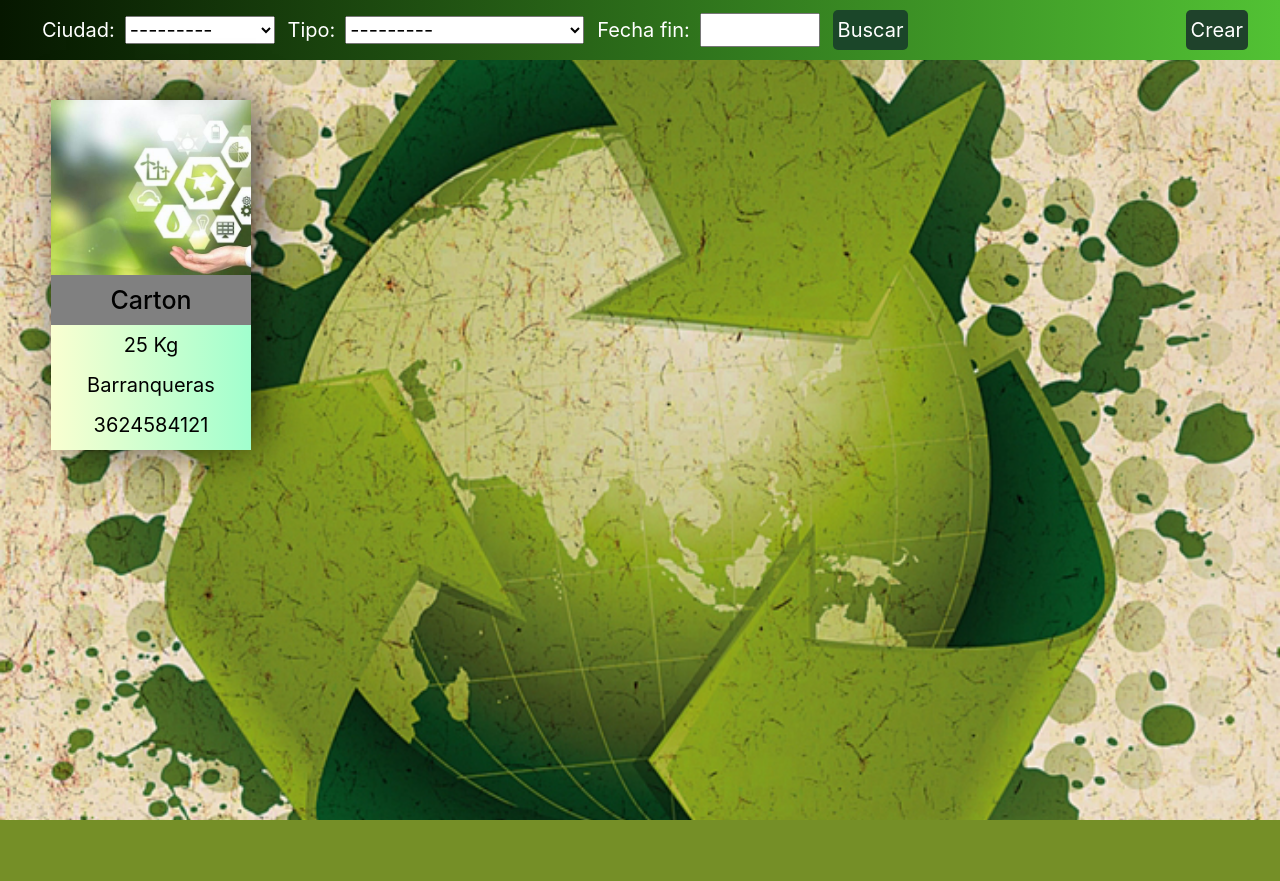
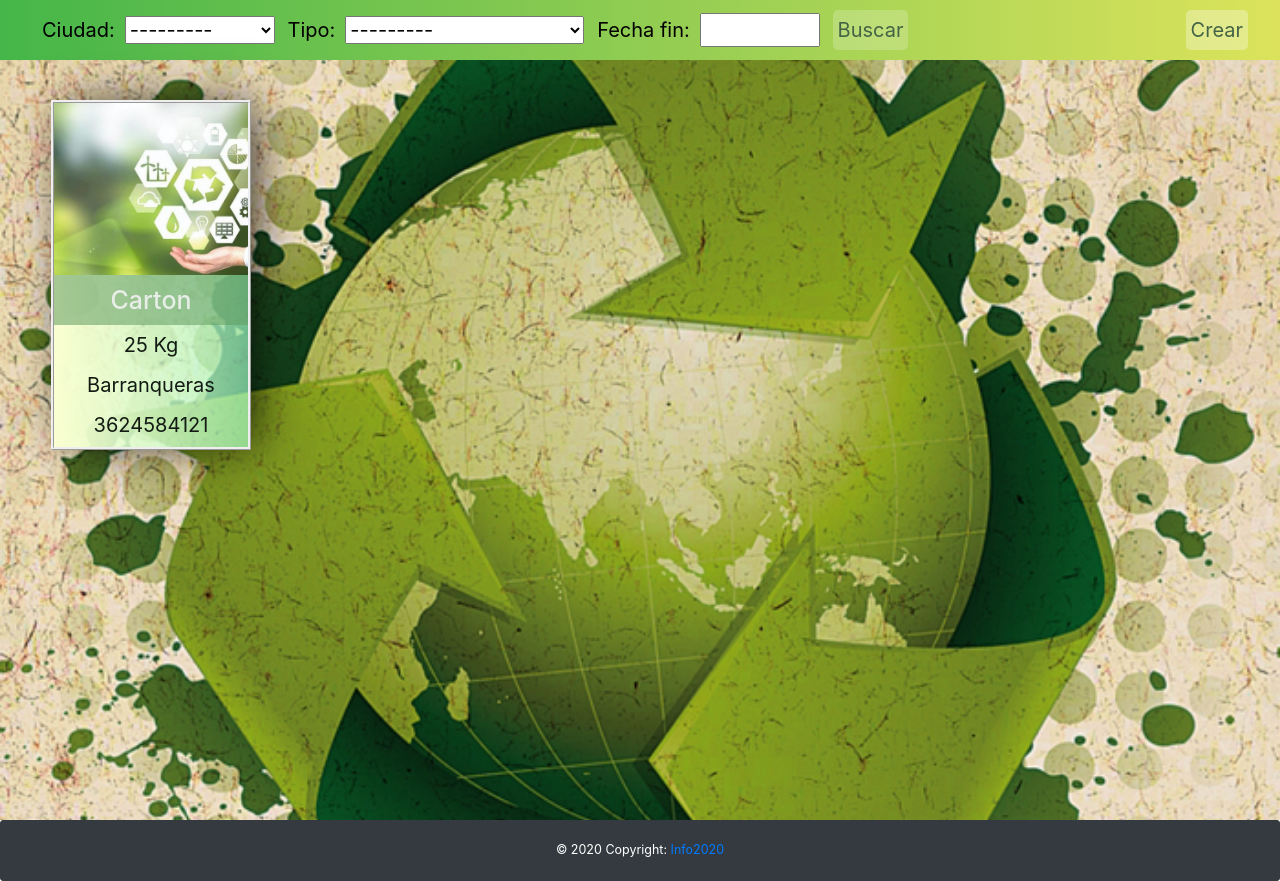
Before and after one commit to ivancubilla/Info2020, a Django app: page / in a window 1280 px wide. Before the commit the page ends 820 px from the top, so only its background shows below. Run offline with Django 3.2, Linux system fonts and the light colour scheme; data comes from the database, SQL or seed files in the repository; some libraries are stand-ins or nearby versions.

Commit message:
cargue footer y frontend

```diff
--- a/proyecto/static/css/style.css
+++ b/proyecto/static/css/style.css
@@ -34,11 +34,10 @@ p {
 }
 
 .navegacion {
-  background: #52c234;  /* fallback for old browsers */
-  background: -webkit-linear-gradient(to right, #061700, #52c234);  /* Chrome 10-25, Safari 5.1-6 */
-  background: linear-gradient(to right, #061700, #52c234); /* W3C, IE 10+/ Edge, Firefox 16+, Chrome 26+, Opera 12+, Safari 7+ */
-  color: white;
-}
+  background: #DCE35B;  /* fallback for old browsers */
+  background: -webkit-linear-gradient(to right, #45B649, #DCE35B);  /* Chrome 10-25, Safari 5.1-6 */
+  background: linear-gradient(to right, #45B649, #dce35b); /* W3C, IE 10+/ Edge, Firefox 16+, Chrome 26+, Opera 12+, Safari 7+ */
+  }
 
 .navegacion .nav {
   width: 95%;
@@ -64,21 +63,22 @@ p {
 }
 
 .navegacion .nav button {
-  background: rgb(27, 70, 41);
+  background-color: rgba(255, 255, 255, 0.2);
   border-style: groove;
   border-width: 0;
   padding: .5rem;
   font-size: 2rem;
-  color: white;
+  color: rgb(68, 99, 70);
   border-radius: .5rem;
   margin-left: 1rem;
 }
 
+
 .navegacion .nav a {
-  background:rgb(31, 66, 43);
+  background-color: rgba(255, 255, 255, 0.3);
   border-radius: .5rem;
   font-size: 2rem;
-  color: white;
+  color: rgb(68, 99, 70);
   padding: .5rem;
   text-align: center;
   text-decoration: none;
@@ -87,7 +87,7 @@ p {
 .contenedor {
   background: #56ab2f;  /* fallback for old browsers */
   background: -webkit-linear-gradient(to right, rgba(168, 224, 99, 0.596), rgba(86, 171, 47, 0.575));  /* Chrome 10-25, Safari 5.1-6 */
-  background: linear-gradient(to right, rgba(168, 224, 99, 0.555), rgba(86, 171, 47, 0.623)),url(/static/img/logo4.jpg); /* W3C, IE 10+/ Edge, Firefox 16+, Chrome 26+, Opera 12+, Safari 7+ */
+  background: linear-gradient(to right, rgba(168, 224, 99, 0.555), rgba(86, 171, 47, 0.623)),url(/static/img/logo2.jpg); /* W3C, IE 10+/ Edge, Firefox 16+, Chrome 26+, Opera 12+, Safari 7+ */
   margin:0;
   min-height: 100;
   background-image: url(/static/img/logo1.jpg);
@@ -116,17 +116,20 @@ p {
   display: inline-block;
   background: #A1FFCE;  /* fallback for old browsers */
   background: -webkit-linear-gradient(to right, #FAFFD1, #A1FFCE);  /* Chrome 10-25, Safari 5.1-6 */
-  background: linear-gradient(to right, #FAFFD1, #A1FFCE); /* W3C, IE 10+/ Edge, Firefox 16+, Chrome 26+, Opera 12+, Safari 7+ */
+  background: linear-gradient(to right, #FAFFD1, rgba(161, 255, 206, 0.63)); /* W3C, IE 10+/ Edge, Firefox 16+, Chrome 26+, Opera 12+, Safari 7+ */
 ;
   text-align: center;
-  -webkit-box-shadow: 10px 0px 45px -5px rgba(0,0,0,0.8);
+  -webkit-box-shadow: 10px 0px 45px -5px rgba(0, 0, 0, 0.959);
   -moz-box-shadow: 10px 0px 45px -5px rgba(0,0,0,0.8);
   box-shadow: 10px 0px 45px -5px rgba(0,0,0,0.8);
+  color: rgb(18, 26, 19);
+  border-style: ridge;
 }
 
 .contenedor .publicaciones a .publicacion h1 {
   padding: 1rem 0rem;
-  background: gray;
+  background: rgba(96, 156, 96, 0.541);
+  color: rgba(240, 241, 240, 0.911);
 }
 
 .contenedor .publicaciones a .publicacion img {
@@ -136,6 +139,9 @@ p {
      object-fit: cover;
 }
 
+.footer{
+  color: #ab2f96;
+}
 .contenedor .publicaciones .elementos {
   -webkit-box-align: center;
       -ms-flex-align: center;
--- a/proyecto/templates/index.html
+++ b/proyecto/templates/index.html
@@ -39,5 +39,13 @@
     </div>
     {% endblock contenedor %}
   </section>
-</body>
+  <footer class="page-footer btn-lg btn btn-dark btn-block p-3">
+
+    <!-- Footer Elements -->
+    <div class="container">
+    <div class="footer-copyright text-center py-3">© 2020 Copyright:
+      <a href=""> Info2020 </a>
+    </div>
+
+  </footer>
 </html>
```
